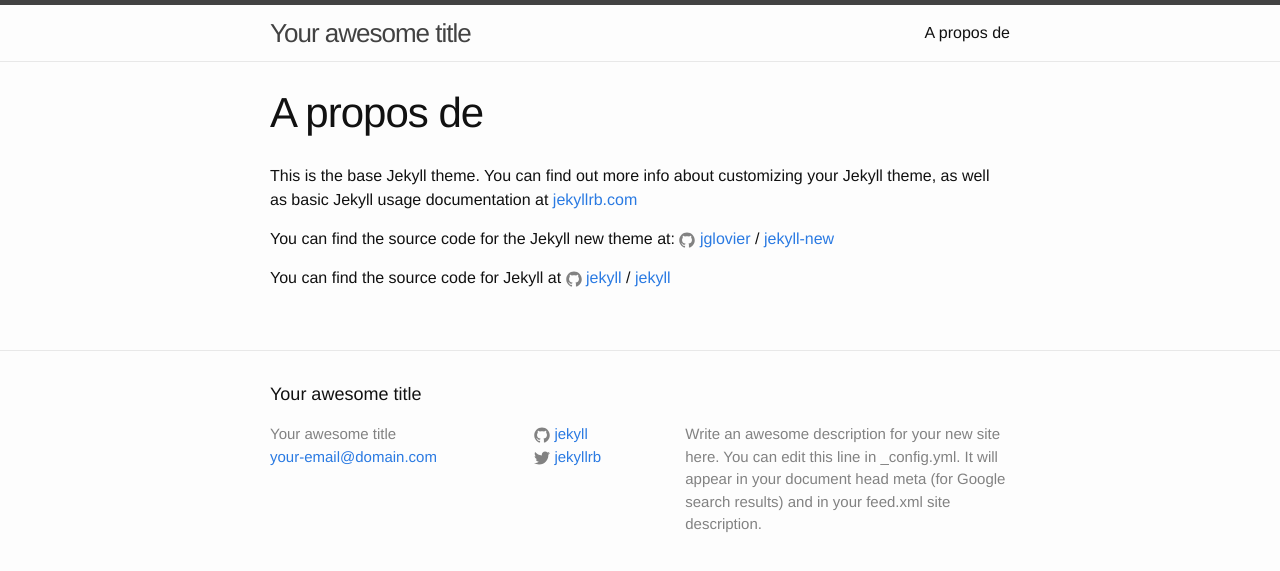
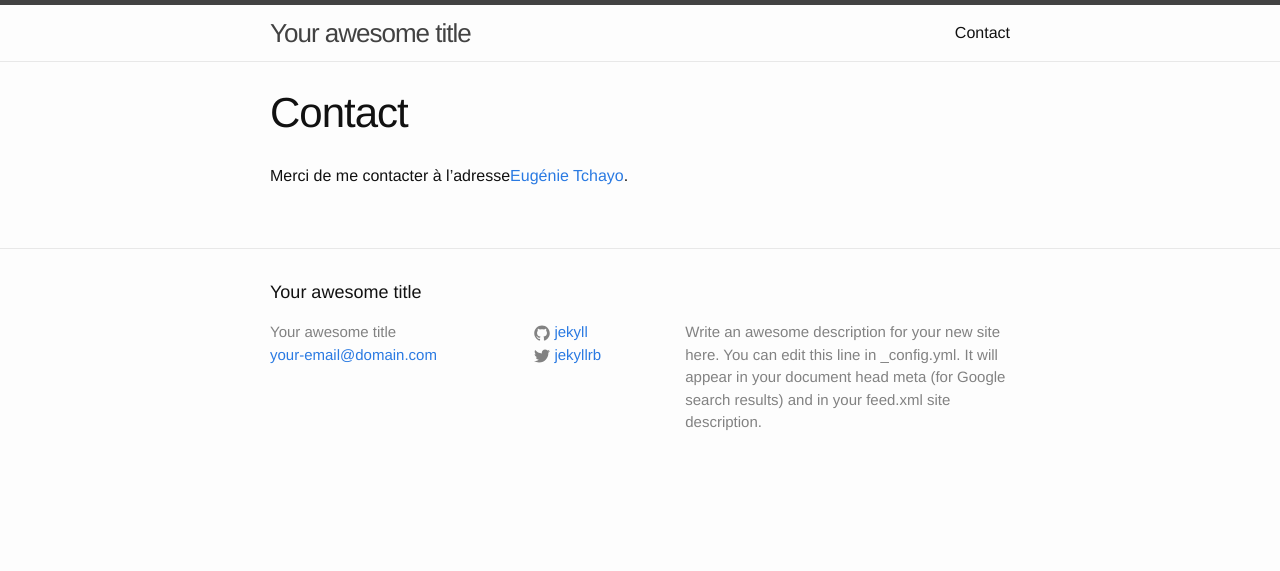
Before and after one commit to eucons/eucons.github.io, a Jekyll site: the page built from about.md, in a window 1280 px wide. Shown: the top 571 px of the page. Built offline with Jekyll 4.4.1, drawn with Linux system fonts in a browser that asks for light colours.

Commit message:
Update about.md

```diff
--- a/about.md
+++ b/about.md
@@ -1,15 +1,6 @@
 ---
 layout: page
-title: A propos de
+title: Contact
 permalink: /about/
 ---
-
-This is the base Jekyll theme. You can find out more info about customizing your Jekyll theme, as well as basic Jekyll usage documentation at [jekyllrb.com](http://jekyllrb.com/)
-
-You can find the source code for the Jekyll new theme at:
-{% include icon-github.html username="jglovier" %} /
-[jekyll-new](https://github.com/jglovier/jekyll-new)
-
-You can find the source code for Jekyll at
-{% include icon-github.html username="jekyll" %} /
-[jekyll](https://github.com/jekyll/jekyll)
+Merci de me contacter à l'adresse<a href="mailto:eugenie.tchayo.1@ulaval.ca">Eugénie Tchayo</a>.
```
